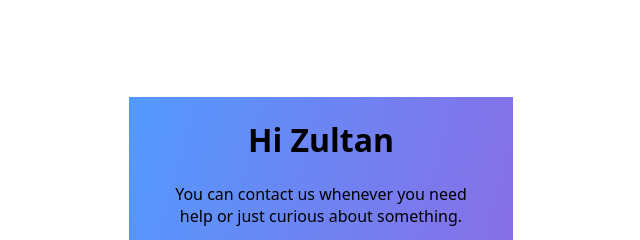
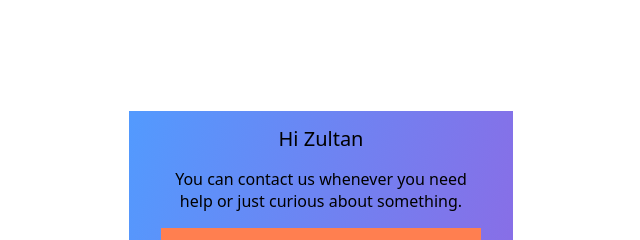
Before and after one commit to arkmadj/layered-card, a website built with Vite: page index.html in a window 1280 px wide. Shown: the top 240 px of the page, without its empty margins (319-959 px from the left). Built offline with nearby package versions, Linux system fonts and the light colour scheme.

Commit message:
added card styles

```diff
--- a/index.html
+++ b/index.html
@@ -12,7 +12,7 @@
 			<div class="card">
 				<div class="welcome">
 					<div>
-						<h1>Hi Zultan</h1>
+						<h1 class="hello">Hi Zultan</h1>
 						<p>
 							You can contact us whenever you need help or just curious about
 							something.
--- a/style.css
+++ b/style.css
@@ -21,10 +21,16 @@ body {
 	grid-template-rows: repeat(3, auto);
 }
 
+.hello{
+  font-size: 1.25rem;
+  font-weight: 400;
+}
+
 .welcome {
 	background: var(--gradient);
 	grid-column: 1 / -1;
 	grid-row: 1 / 3;
+  border: 1rem;
 
 	display: grid;
 	grid-template-rows: subgrid;
```
